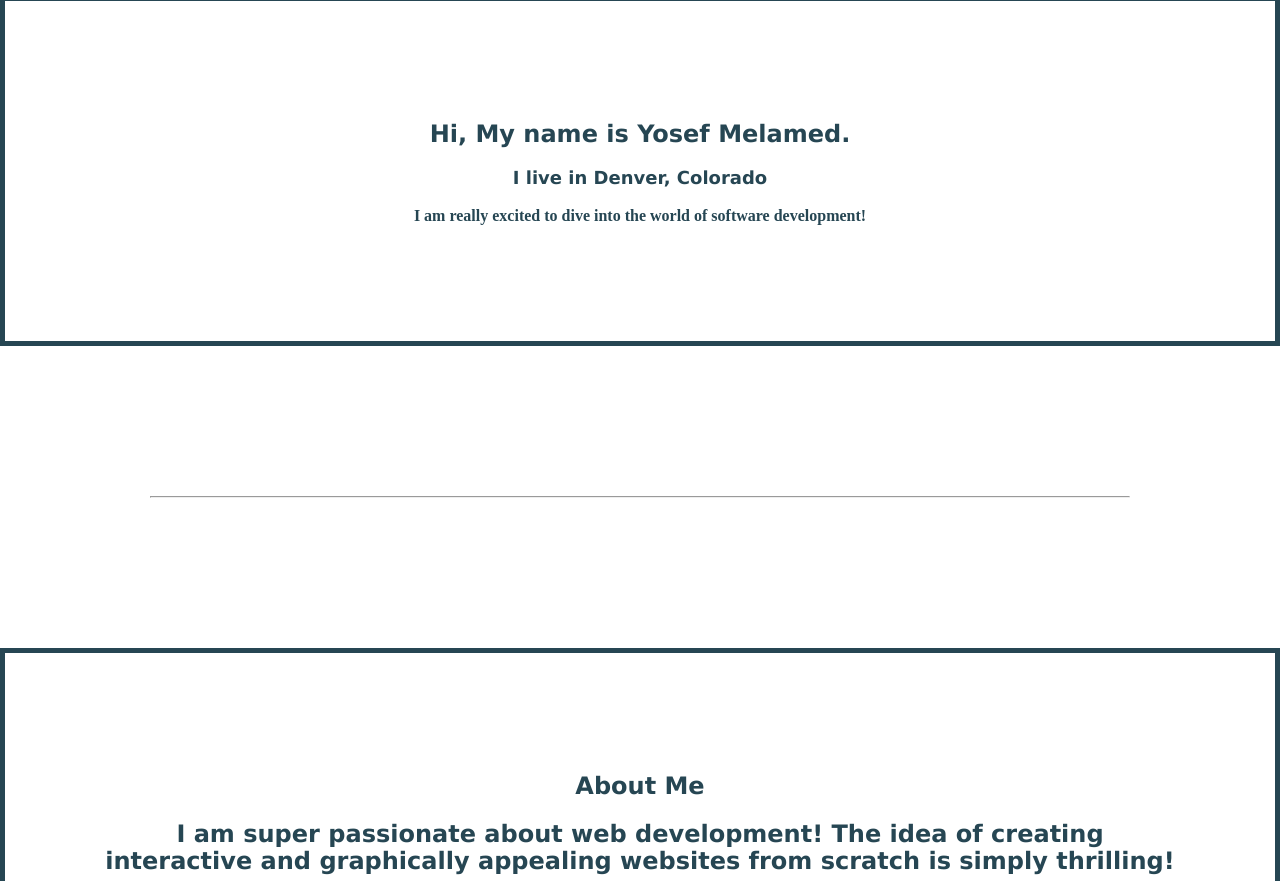
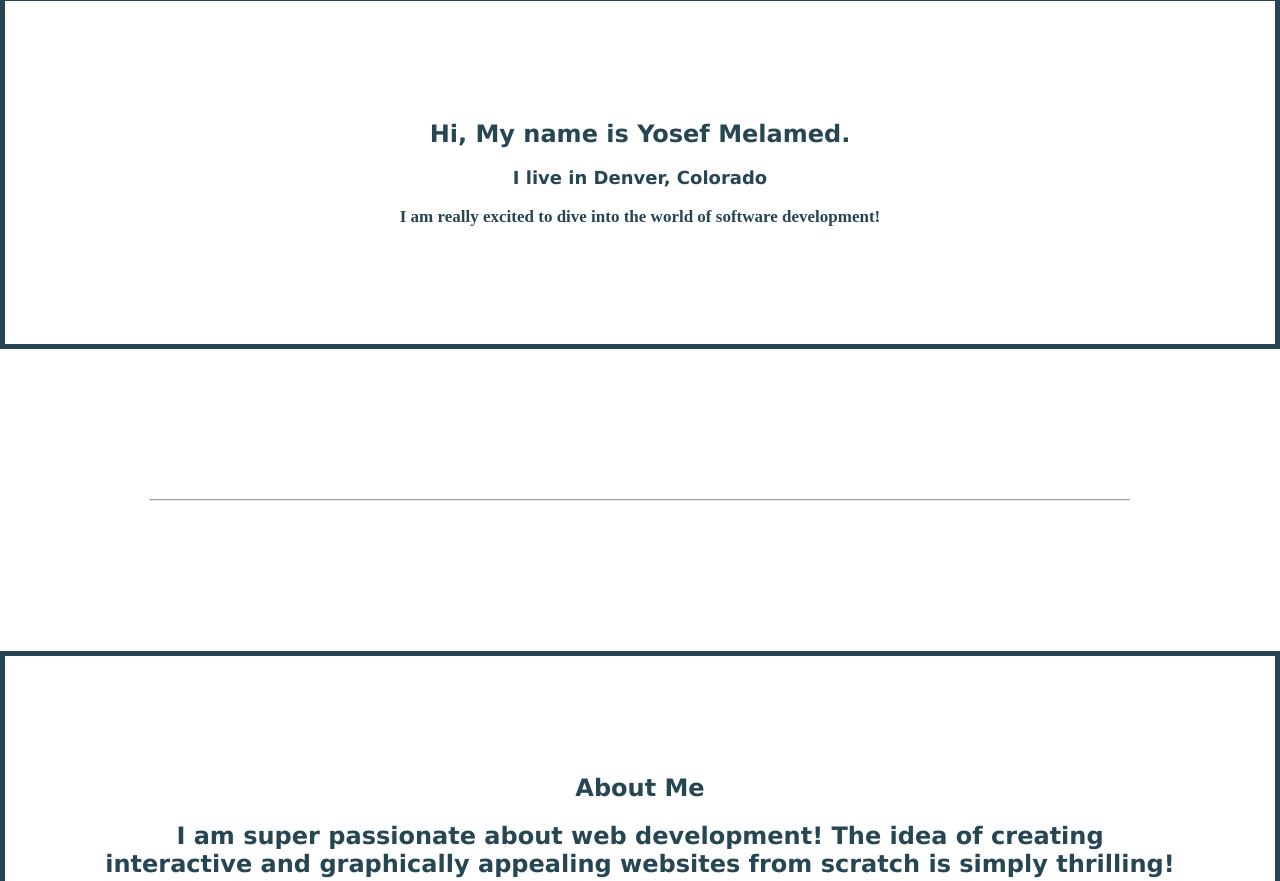
Before and after one commit to yosefmelamed/MyWebpage, a plain HTML site: page index.html in a window 1280 px wide. Shown: the part 751-1632 px from the top of the page. Drawn offline with nearby package versions, Linux system fonts and the light colour scheme; a script that the page names is missing.

Commit message:
Update style.css

```diff
--- a/style.css
+++ b/style.css
@@ -42,8 +42,8 @@ h3{
 
 /* paragraph font size, add weight to the font since it's smalle; */
 p{
-  font-size: 16px;
-  font-weight: 600;
+  font-size: 17px;
+  font-weight: 800;
 }
 
 /*navigation text styles and size */
```
